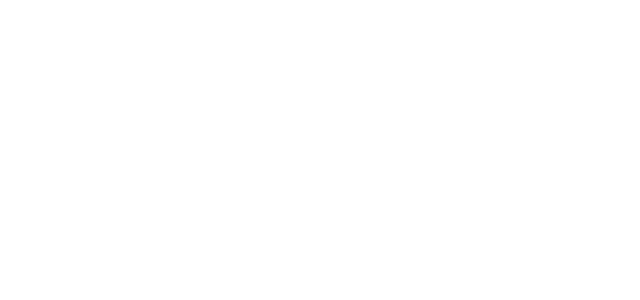
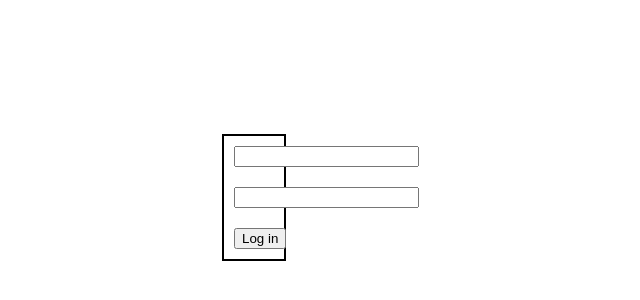
Before and after one commit to gabrysiam8/quizmania-frontend, a React (Create React App) app: page /login in a window 1280 px wide. Shown: the part 116-416 px from the top of the page, without its empty margins (386-1026 px from the left). Built offline with nearby package versions, Linux system fonts and the light colour scheme.

Commit message:
Add basic login component

```diff
--- a/src/App.js
+++ b/src/App.js
@@ -2,14 +2,20 @@
 import './App.css';
 import {
     BrowserRouter as Router,
+    Route,
     Switch
 } from "react-router-dom";
+import AuthenticatedRoute from './components/AuthenticatedRoute';
+import LoginForm from "./components/LoginForm";
+import StartPage from "./components/StartPage";
 
 class App extends Component {
     render() {
         return (
             <Router>
                 <Switch>
+                    <Route path="/login" exact component={LoginForm} />
+                    <AuthenticatedRoute path="/" exact component={StartPage} />
                 </Switch>
             </Router>
         );
--- /dev/null
+++ b/src/components/AuthenticatedRoute.js
@@ -0,0 +1,16 @@
+import React, { Component } from 'react'
+import { Route, Redirect } from 'react-router-dom'
+import AuthenticationService from '../service/AuthenticationService';
+
+class AuthenticatedRoute extends Component {
+    render() {
+        if (AuthenticationService.isUserLoggedIn()) {
+            return <Route {...this.props} />
+        } else {
+            return <Redirect to="/login" />
+        }
+
+    }
+}
+
+export default AuthenticatedRoute;
--- /dev/null
+++ b/src/components/LoginForm.js
@@ -0,0 +1,52 @@
+import React , {Component} from 'react';
+import AuthenticationService from '../service/AuthenticationService';
+
+class LoginForm extends Component {
+
+    constructor(props) {
+        super(props);
+
+        this.state = {
+            username: "",
+            password: ""
+        };
+
+        this.handleChange = this.handleChange.bind(this);
+        this.handleSubmit = this.handleSubmit.bind(this);
+    }
+
+    handleChange(event) {
+        this.setState({
+            [event.target.name]: event.target.value
+        });
+    }
+
+    handleSubmit(event) {
+        event.preventDefault();
+
+        const {username, password }= this.state;
+        AuthenticationService
+            .executeAuthenticationService(username, password)
+            .then(res => {
+                AuthenticationService.registerSuccessfulLogin(username, res.data.token);
+                this.props.history.push('/');
+            })
+            .catch(err => {
+                alert(err.response.data);
+            });
+    }
+
+    render() {
+        return (
+            <div className="LoginForm">
+                <form onSubmit={this.handleSubmit}>
+                    <input type="text" name="username" value={this.state.username} onChange={this.handleChange} required/> <br/>
+                    <input type="password" name="password" value={this.state.password} onChange={this.handleChange} required/> <br/>
+                    <input type="submit" value="Log in"/>
+                </form>
+            </div>
+        );
+    }
+}
+
+export default LoginForm;
--- /dev/null
+++ b/src/components/StartPage.js
@@ -0,0 +1,13 @@
+import React , {Component} from 'react';
+
+class StartPage extends Component {
+    render() {
+        return (
+            <div>
+                <h1>Welcome in Quizmania!</h1>
+            </div>
+        );
+    }
+}
+
+export default StartPage;
--- /dev/null
+++ b/src/service/AuthenticationService.js
@@ -0,0 +1,40 @@
+import axios from "axios";
+import API from '../utils/API';
+
+export const USERNAME_ATTRIBUTE_NAME= 'authenticatedUser'
+
+
+class AuthenticationService {
+
+    executeAuthenticationService(username, password) {
+        return API.post("auth/login", { username, password });
+    }
+
+    registerSuccessfulLogin(username, token) {
+        localStorage.setItem(USERNAME_ATTRIBUTE_NAME, username);
+        this.setupAxiosInterceptors(this.createJWTToken(token))
+    }
+
+    createJWTToken(token) {
+        return 'Bearer ' + token
+    }
+
+    isUserLoggedIn() {
+        let user = localStorage.getItem(USERNAME_ATTRIBUTE_NAME);
+        return user !== null;
+
+    }
+
+    setupAxiosInterceptors(token) {
+        axios.interceptors.request.use(
+            (config) => {
+                if (this.isUserLoggedIn()) {
+                    config.headers.authorization = token;
+                }
+                return config;
+            }
+        )
+    }
+}
+
+export default new AuthenticationService();
```
